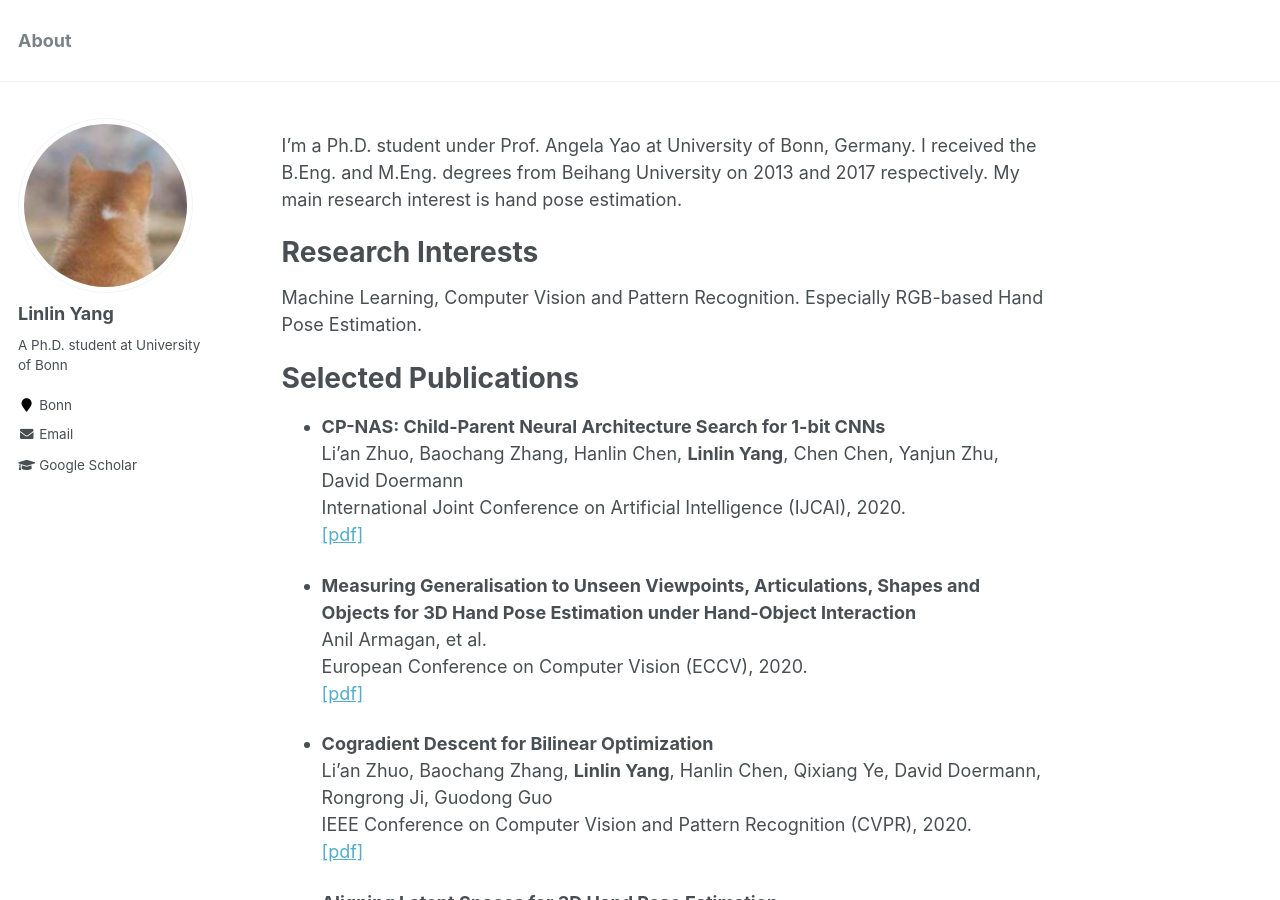
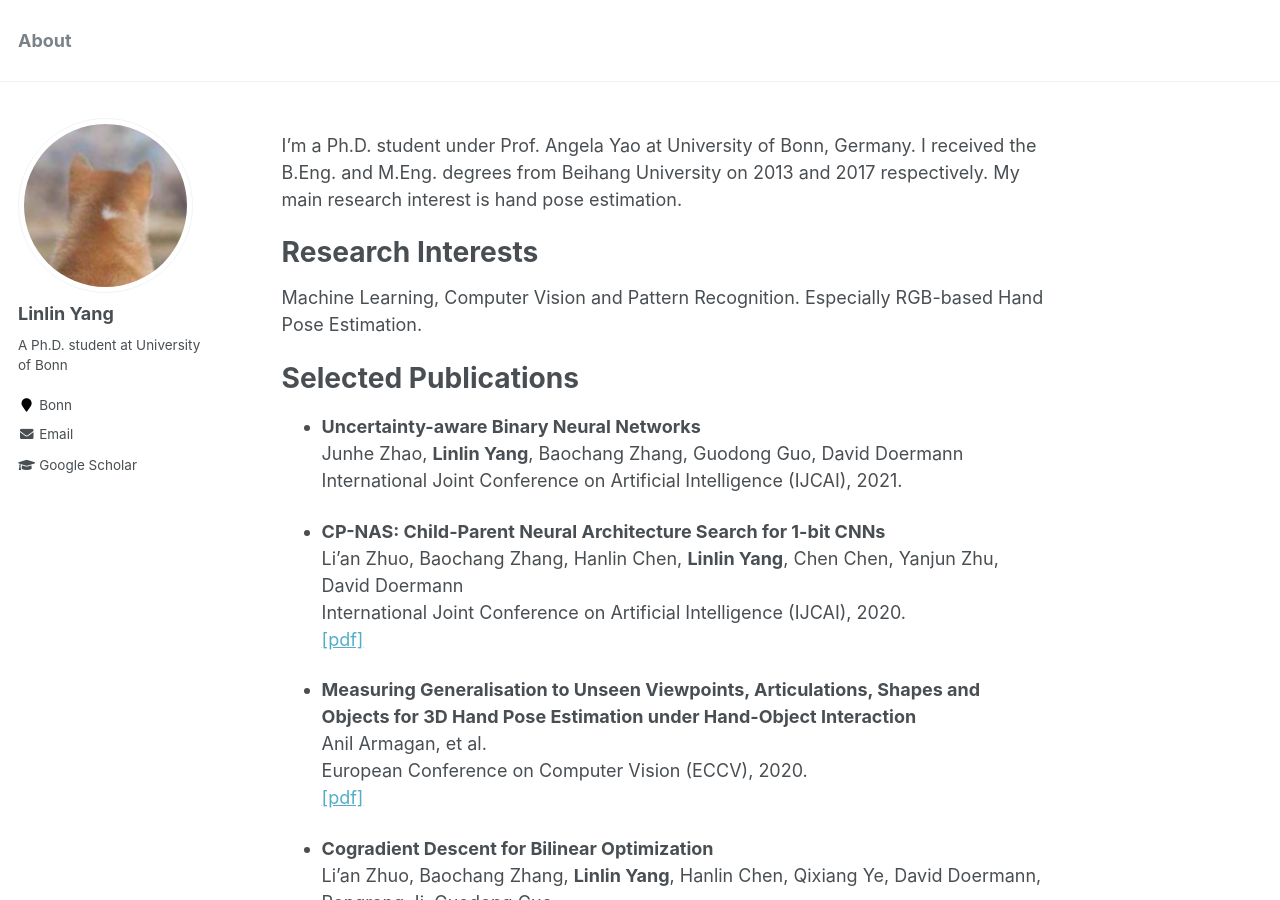
Before and after one commit to bestonebyone/mu4yang, a Jekyll site: the page built from _pages/about.md, in a window 1280 px wide and 900 px high. Built offline with Jekyll 4.4.1, drawn with Linux system fonts in a browser that asks for light colours.

Commit message:
Update about.md

```diff
--- a/_pages/about.md
+++ b/_pages/about.md
@@ -19,6 +19,10 @@ Machine Learning, Computer Vision and Pattern Recognition. Especially RGB-based
 
 
 # Selected Publications
+
+- **Uncertainty-aware Binary Neural Networks**
+  Junhe Zhao, **Linlin Yang**,  Baochang Zhang, Guodong Guo, David Doermann
+  International Joint Conference on Artificial Intelligence (IJCAI), 2021.
 
 - **CP-NAS: Child-Parent Neural Architecture Search for 1-bit CNNs**
   Li'an Zhuo, Baochang Zhang, Hanlin Chen, **Linlin Yang**, Chen Chen, Yanjun Zhu, David Doermann
```
